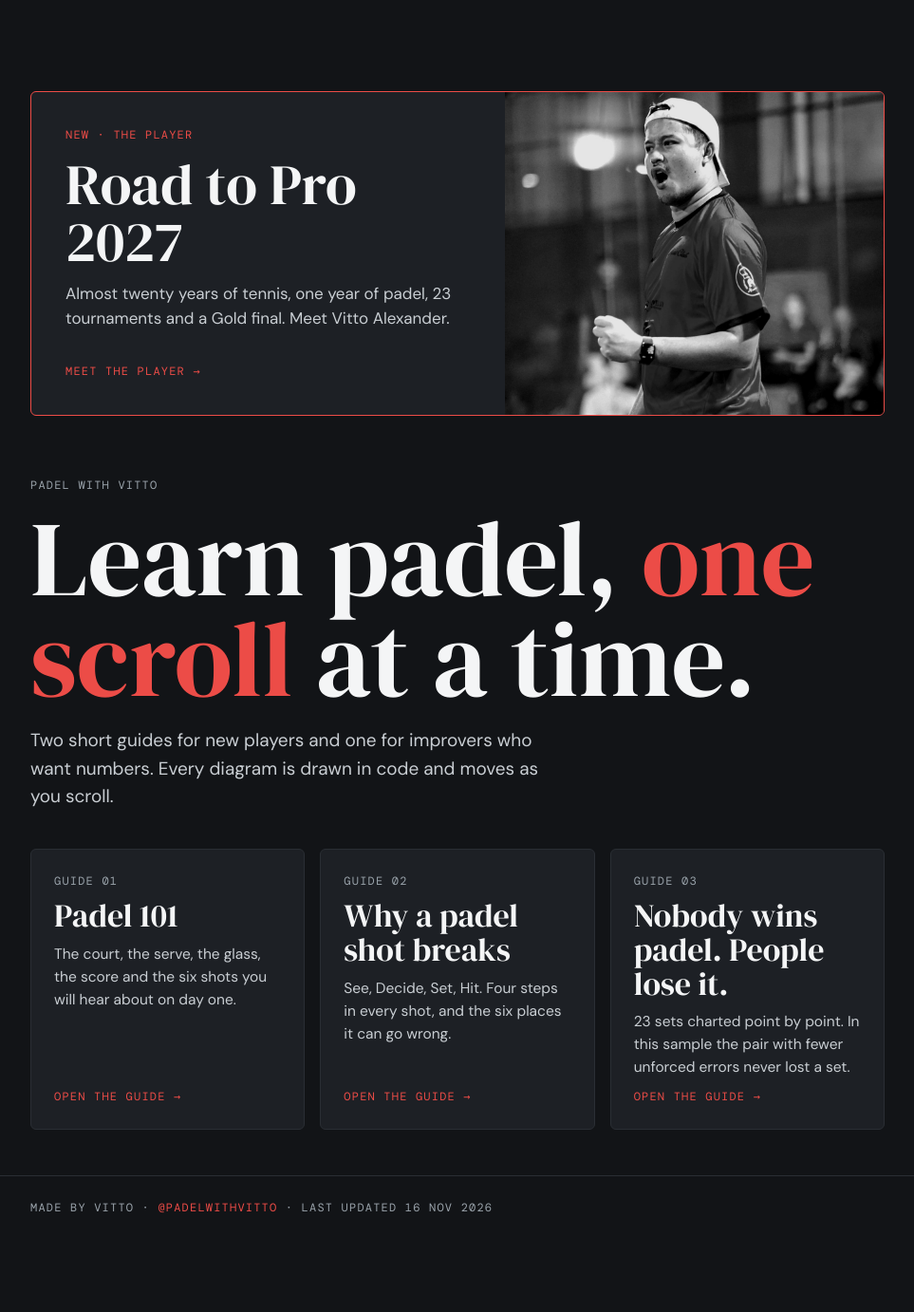
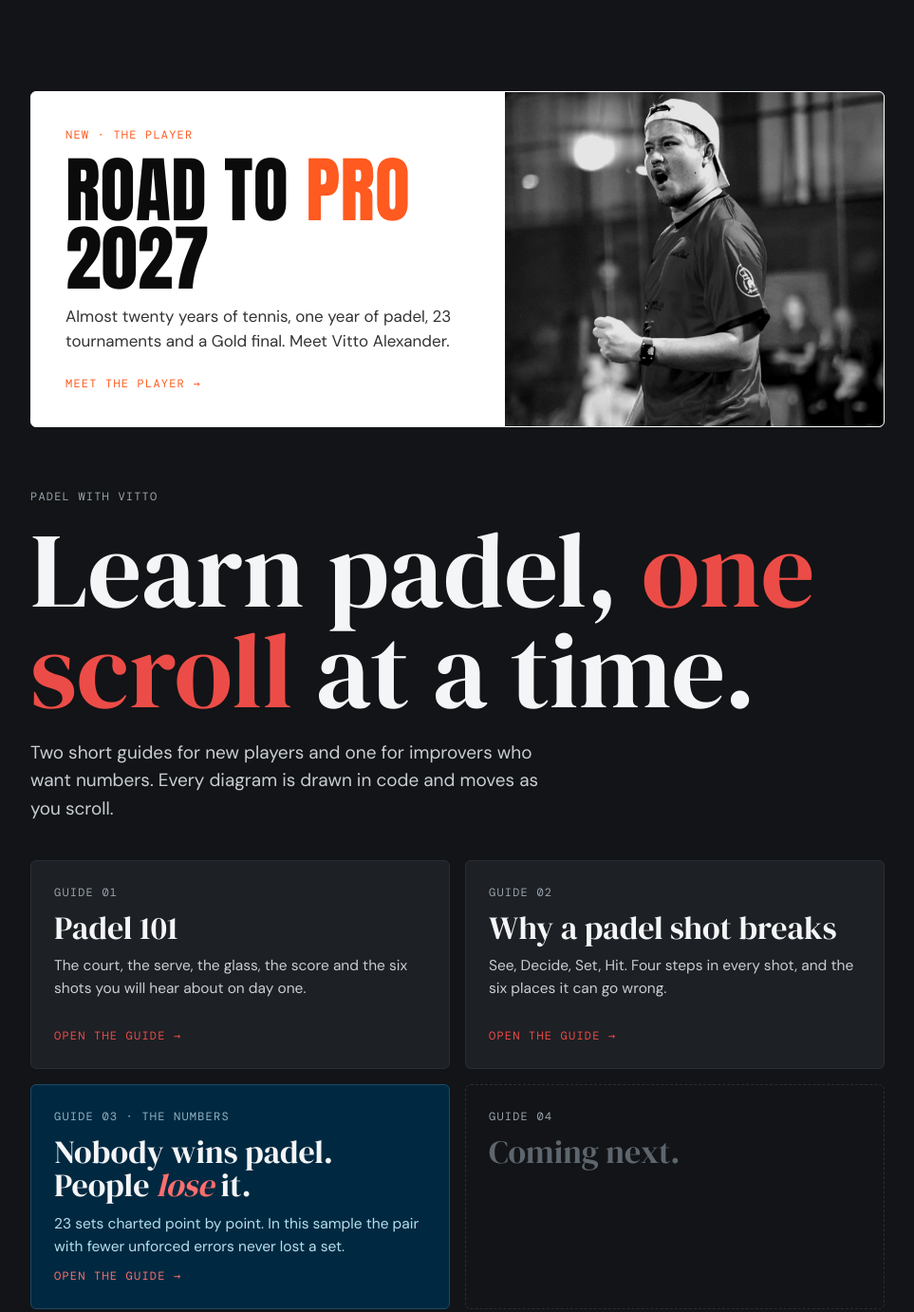
Before and after one commit to vittoalexander/padelwithvitto, a plain HTML site: page index.html in a window 1280 px wide. Shown: the top 1382 px of the page at 95% size, without its empty margins (158-1121 px from the left). Before the commit the page ends 1330 px from the top, so only its background shows below. Drawn offline with nearby package versions, Linux system fonts and the light colour scheme.

Commit message:
Landing page: two cards per row, Signature-styled Guide 03 card, white and orange Road to Pro card, Guide 04 placeholder
Co-Authored-By: Claude Fable 5.2 <noreply@anthropic.com>
Claude-Session: https://claude.ai/code/session_01W22RGoGArY729z5dG8z3zh

```diff
--- a/index.html
+++ b/index.html
@@ -8,7 +8,7 @@
 <meta name="description" content="Vitto Alexander's Road to Pro 2027, plus short scroll-through padel guides: Padel 101, Why a padel shot breaks, and Nobody wins padel.">
 <link rel="preconnect" href="https://fonts.googleapis.com">
 <link rel="preconnect" href="https://fonts.gstatic.com" crossorigin>
-<link href="https://fonts.googleapis.com/css2?family=DM+Sans:wght@400;500&family=DM+Serif+Display&family=DM+Mono:wght@400;500&display=swap" rel="stylesheet">
+<link href="https://fonts.googleapis.com/css2?family=DM+Sans:wght@400;500&family=DM+Serif+Display&family=DM+Mono:wght@400;500&family=Anton&display=swap" rel="stylesheet">
 <style>
 :root{--bg:#121417;--panel:#1D2025;--rule:#2A2E34;--muted:#9AA3AB;--text:#F4F5F6;--coral:#EC4C47;color-scheme:dark}
 *{box-sizing:border-box}
@@ -18,7 +18,8 @@ main{max-width:980px;margin:0 auto;padding:clamp(56px,12vh,120px) clamp(16px,4vw
 h1{font-family:"DM Serif Display",Georgia,serif;font-weight:400;font-size:clamp(48px,9vw,112px);line-height:.95;margin:14px 0 18px}
 h1 em{font-style:normal;color:var(--coral)}
 p.lede{color:#C9CED3;max-width:44ch;margin:0 0 40px;font-size:19px}
-.cards{display:grid;grid-template-columns:repeat(auto-fit,minmax(280px,1fr));gap:16px}
+.cards{display:grid;grid-template-columns:repeat(2,minmax(0,1fr));gap:16px}
+@media(max-width:640px){.cards{grid-template-columns:1fr}}
 a.card{display:flex;flex-direction:column;gap:10px;padding:24px;border:1px solid var(--rule);border-radius:6px;background:var(--panel);color:inherit;text-decoration:none;min-height:220px}
 a.card:hover,a.card:focus-visible{border-color:var(--coral);outline:none}
 a.card h2{font-family:"DM Serif Display",Georgia,serif;font-weight:400;font-size:34px;line-height:1.05;margin:0}
@@ -34,7 +35,25 @@ a.feature p{margin:0;color:#C9CED3;max-width:38ch}
 a.feature .go{margin-top:auto;padding-top:10px;color:var(--coral)}
 a.feature .new{color:var(--coral)}
 a.feature img{width:100%;height:100%;max-height:340px;object-fit:cover;object-position:50% 12%;display:block}
-@media(max-width:640px){a.feature{grid-template-columns:1fr}a.feature img{order:-1;height:230px}}
+@media(max-width:640px){a.feature{grid-template-columns:1fr}a.feature .pic{order:-1}a.feature img{height:230px}}
+/* Road to Pro card: that site's own look (white paper, black ink, orange accent, Anton) */
+a.feature{background:#fff;border-color:#fff;color:#0b0b0b}
+a.feature:hover,a.feature:focus-visible{background:#fff;border-color:#ff5a1f}
+a.feature .mono{color:#6f6f6f}
+a.feature .new,a.feature .go{color:#ff5a1f}
+a.feature h2{font-family:"Anton","Arial Narrow",Impact,sans-serif;text-transform:uppercase;letter-spacing:.005em;line-height:.95;font-size:clamp(44px,6.4vw,76px)}
+a.feature h2 em{font-style:normal;color:#ff5a1f}
+a.feature p{color:#333}
+@media(min-width:641px){a.feature img{max-height:none;position:absolute;inset:0}a.feature .pic{position:relative;min-height:340px}}
+/* Guide 03 card: PadelIQ "Signature" (midnight navy, soft blue, coral) */
+a.card.sig{background:#002941;border-color:#1d4a66}
+a.card.sig:hover,a.card.sig:focus-visible{border-color:#fd6e6e}
+a.card.sig .mono{color:#8fb3c4}
+a.card.sig p{color:#b6dfed}
+a.card.sig .go{color:#fd6e6e}
+a.card.sig h2 em{font-style:italic;color:#fd6e6e}
+.card.soon{display:flex;flex-direction:column;gap:10px;padding:24px;border:1px dashed var(--rule);border-radius:6px;min-height:220px;color:var(--muted)}
+.card.soon h2{font-family:"DM Serif Display",Georgia,serif;font-weight:400;font-size:34px;line-height:1.05;margin:0;color:#5d656d}
 </style>
 </head>
 <body>
@@ -42,11 +61,11 @@ a.feature img{width:100%;height:100%;max-height:340px;object-fit:cover;object-po
   <a class="feature" href="road-to-pro/">
     <div class="txt">
       <span class="mono new">New · The player</span>
-      <h2>Road to Pro 2027</h2>
+      <h2>Road to <em>Pro</em> 2027</h2>
       <p>Almost twenty years of tennis, one year of padel, 23 tournaments and a Gold final. Meet Vitto Alexander.</p>
       <span class="mono go">Meet the player →</span>
     </div>
-    <img src="road-to-pro/assets/hero.jpg" alt="Vitto Alexander clenching his fist after winning a point">
+    <span class="pic"><img src="road-to-pro/assets/hero.jpg" alt="Vitto Alexander clenching his fist after winning a point"></span>
   </a>
   <p class="mono">Padel with Vitto</p>
   <h1>Learn padel, <em>one scroll</em> at a time.</h1>
@@ -64,12 +83,16 @@ a.feature img{width:100%;height:100%;max-height:340px;object-fit:cover;object-po
       <p>See, Decide, Set, Hit. Four steps in every shot, and the six places it can go wrong.</p>
       <span class="mono go">Open the guide →</span>
     </a>
-    <a class="card" href="people-lose-it/">
-      <span class="mono">Guide 03</span>
-      <h2>Nobody wins padel. People lose it.</h2>
+    <a class="card sig" href="people-lose-it/">
+      <span class="mono">Guide 03 · The numbers</span>
+      <h2>Nobody wins padel. People <em>lose</em> it.</h2>
       <p>23 sets charted point by point. In this sample the pair with fewer unforced errors never lost a set.</p>
       <span class="mono go">Open the guide →</span>
     </a>
+    <div class="card soon" aria-hidden="true">
+      <span class="mono">Guide 04</span>
+      <h2>Coming next.</h2>
+    </div>
   </div>
 </main>
 <footer class="mono">Made by Vitto · <a href="https://instagram.com/padelwithvitto" rel="noopener">@padelwithvitto</a> · Last updated <time datetime="2026-11-16">16 Nov 2026</time></footer>
```
